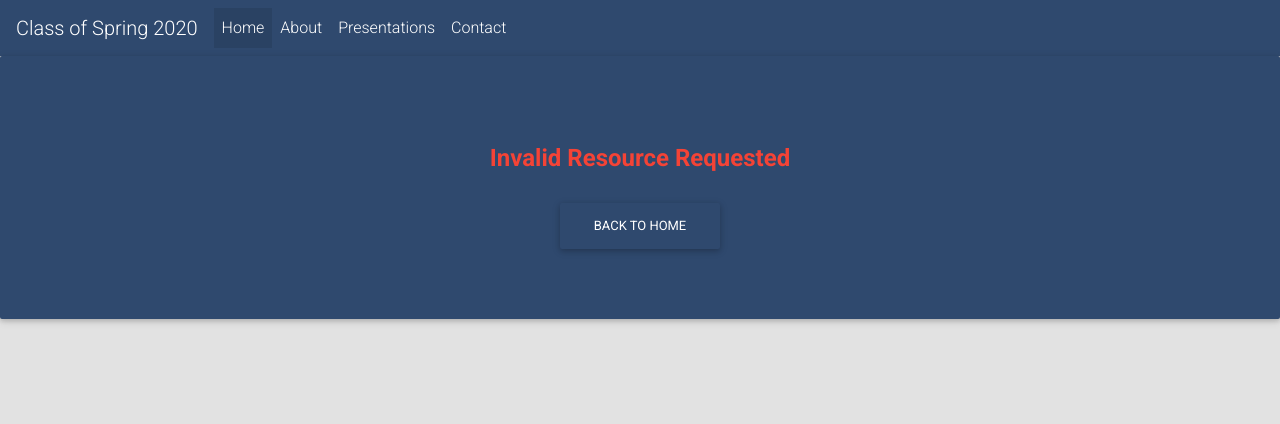
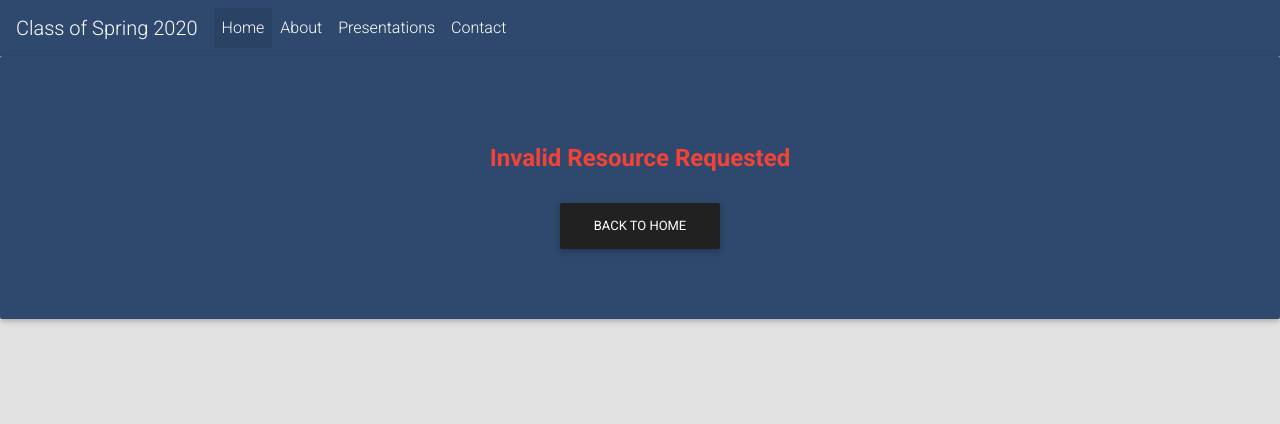
Before and after one commit to interviewhigh/capstone, a FastAPI app: a page that uses templates/404.html in a window 1280 px wide. Shown: the top 424 px of the page. Run offline with FastAPI, Linux system fonts and the light colour scheme; some libraries are stand-ins or nearby versions.

Commit message:
fixed credit button color for real this time

```diff
--- a/static/css/styles.css
+++ b/static/css/styles.css
@@ -24,7 +24,7 @@ footer {
     font-family: 'Lato', sans-serif !important;
 }
 
-.btn {
+.btn-primary {
     background-color: #2f496e !important;
 }
 
```
